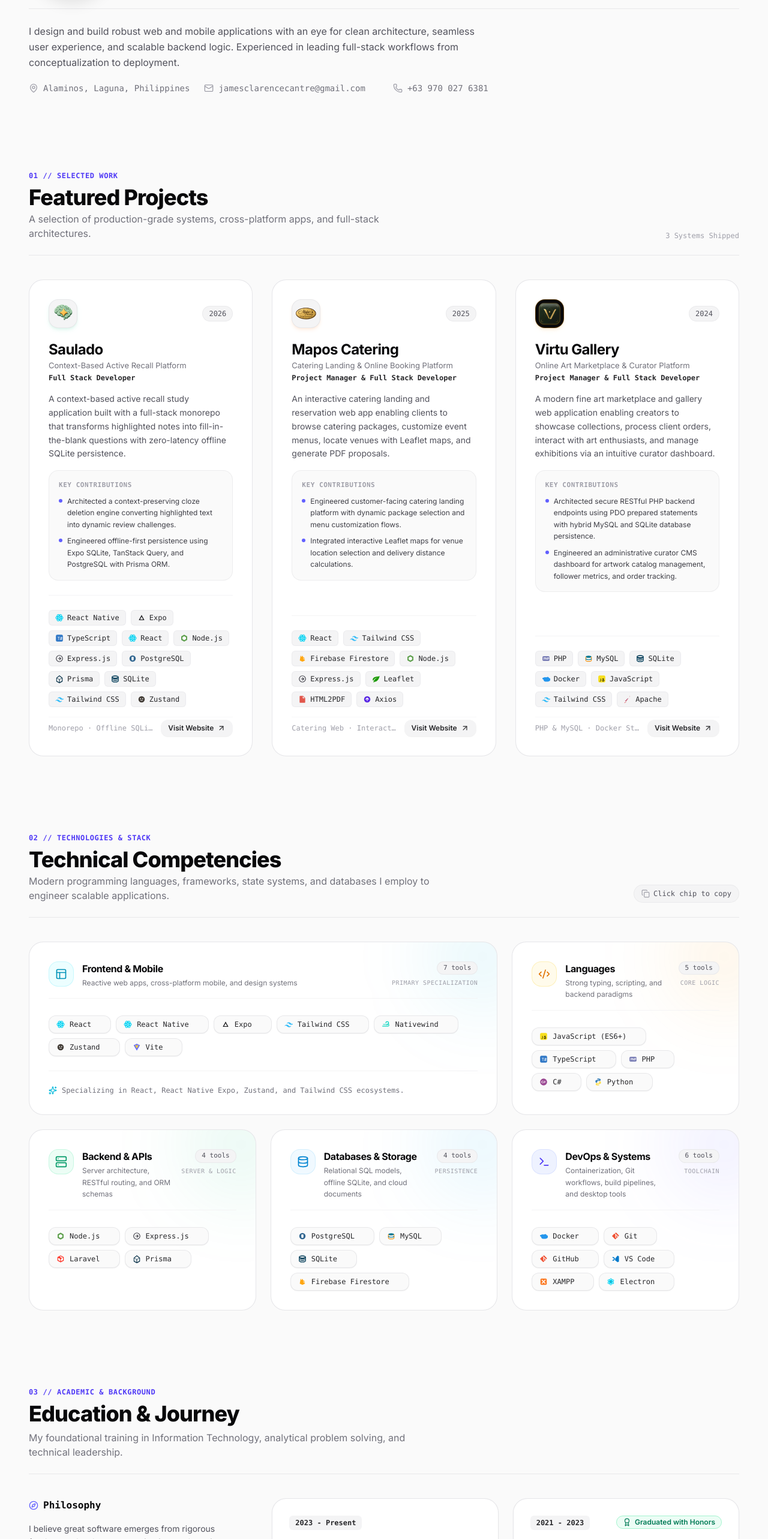
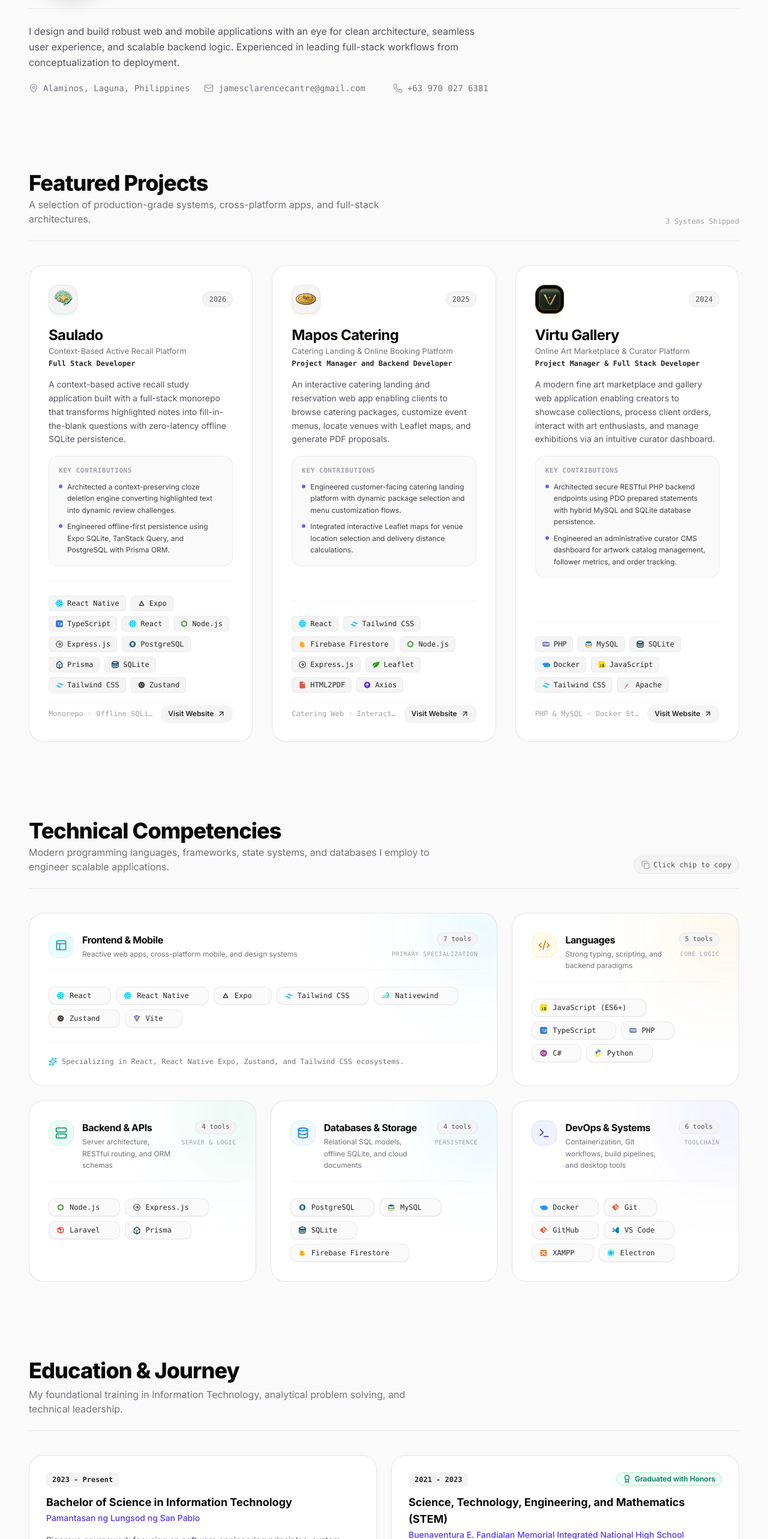
Before and after one commit to ertnac/portfolio, a React (Vite) app: page / in a window 1280 px wide. Shown: the part 234-2800 px from the top of the page at 60% size. Built offline with nearby package versions, Linux system fonts and the light colour scheme.

Commit message:
refactor: simplify section titles, remove philosophy card, update Mapos role, and clean tab title

```diff
--- a/index.html
+++ b/index.html
@@ -6,8 +6,8 @@
     <link rel="shortcut icon" href="/favicon.ico" />
     <link rel="apple-touch-icon" href="/favicon.png" />
     <meta name="viewport" content="width=device-width, initial-scale=1.0" />
-    <meta name="description" content="James Clarence D. Cantre - Software Engineer & Full-Stack Developer Web Resume & Portfolio. ATS-Optimized." />
-    <title>James Clarence D. Cantre | Software Engineer & ATS Web Resume</title>
+    <meta name="description" content="James Clarence D. Cantre - Personal Portfolio" />
+    <title>James Clarence D. Cantre</title>
     <!-- Google Fonts: Inter & JetBrains Mono for pristine ATS typography -->
     <link rel="preconnect" href="https://fonts.googleapis.com">
     <link rel="preconnect" href="https://fonts.gstatic.com" crossorigin>
--- a/src/components/AboutEducationSection.jsx
+++ b/src/components/AboutEducationSection.jsx
@@ -1,5 +1,5 @@
 import React from 'react';
-import { Award, Compass } from 'lucide-react';
+import { Award } from 'lucide-react';
 
 export const AboutEducationSection = ({ education, personal }) => {
   return (
@@ -8,9 +8,6 @@ export const AboutEducationSection = ({ education, personal }) => {
 
         {/* Section Header */}
         <div className="space-y-2 border-b border-zinc-200/80 dark:border-zinc-800/80 pb-6">
-          <div className="flex items-center gap-2 text-xs font-mono font-semibold uppercase tracking-wider text-indigo-600 dark:text-indigo-400">
-            <span>03 // Academic & Background</span>
-          </div>
           <h2 className="text-3xl sm:text-4xl font-extrabold tracking-tight text-zinc-950 dark:text-white">
             Education & Journey
           </h2>
@@ -19,22 +16,8 @@ export const AboutEducationSection = ({ education, personal }) => {
           </p>
         </div>
 
-        {/* Narrative & Timeline Layout */}
-        <div className="grid grid-cols-1 lg:grid-cols-3 gap-8">
-
-          {/* Bio statement */}
-          <div className="lg:col-span-1 space-y-4">
-            <h3 className="text-base font-bold text-zinc-950 dark:text-white font-mono flex items-center gap-2">
-              <Compass className="w-4 h-4 text-indigo-500" />
-              <span>Philosophy</span>
-            </h3>
-            <p className="text-sm text-zinc-600 dark:text-zinc-300 leading-relaxed">
-              I believe great software emerges from rigorous fundamentals, clear communication, and continuous experimentation. My academic career reinforces structured system modeling, while practical project delivery builds agility.
-            </p>
-          </div>
-
         {/* Education cards */}
-          <div className="lg:col-span-2 grid grid-cols-1 md:grid-cols-2 gap-6">
+        <div className="grid grid-cols-1 md:grid-cols-2 gap-6">
           {education.map((item, idx) => (
             <div
               key={idx}
@@ -71,8 +54,6 @@ export const AboutEducationSection = ({ education, personal }) => {
         </div>
 
       </div>
-
-      </div>
     </section>
   );
 };
--- a/src/components/ProjectsSection.jsx
+++ b/src/components/ProjectsSection.jsx
@@ -46,9 +46,6 @@ export const ProjectsSection = ({ projects }) => {
 
         {/* Section Header */}
         <div className="space-y-2 border-b border-zinc-200/80 dark:border-zinc-800/80 pb-6">
-          <div className="flex items-center gap-2 text-xs font-mono font-semibold uppercase tracking-wider text-indigo-600 dark:text-indigo-400">
-            <span>01 // Selected Work</span>
-          </div>
           <div className="flex flex-col sm:flex-row sm:items-end justify-between gap-2">
             <div>
               <h2 className="text-2xl sm:text-3xl md:text-4xl font-extrabold tracking-tight text-zinc-950 dark:text-white">
--- a/src/components/SkillsSection.jsx
+++ b/src/components/SkillsSection.jsx
@@ -76,9 +76,6 @@ export const SkillsSection = ({ skills, onCopy, copiedField }) => {
 
         {/* Section Header */}
         <div className="space-y-2 border-b border-zinc-200/80 dark:border-zinc-800/80 pb-6">
-          <div className="flex items-center gap-2 text-xs font-mono font-semibold uppercase tracking-wider text-indigo-600 dark:text-indigo-400">
-            <span>02 // Technologies & Stack</span>
-          </div>
           <div className="flex flex-col sm:flex-row sm:items-end justify-between gap-4">
             <div>
               <h2 className="text-3xl sm:text-4xl font-extrabold tracking-tight text-zinc-950 dark:text-white">
--- a/src/data/portfolioData.js
+++ b/src/data/portfolioData.js
@@ -57,7 +57,7 @@ export const portfolioData = {
       id: "mapos-catering",
       title: "Mapos Catering",
       subtitle: "Catering Landing & Online Booking Platform",
-      role: "Project Manager & Full Stack Developer",
+      role: "Project Manager and Backend Developer",
       year: "2025",
       featured: true,
       category: "Web Landing & Booking Portal",
```
Lines whose indentation alone changed are shown as unchanged.
